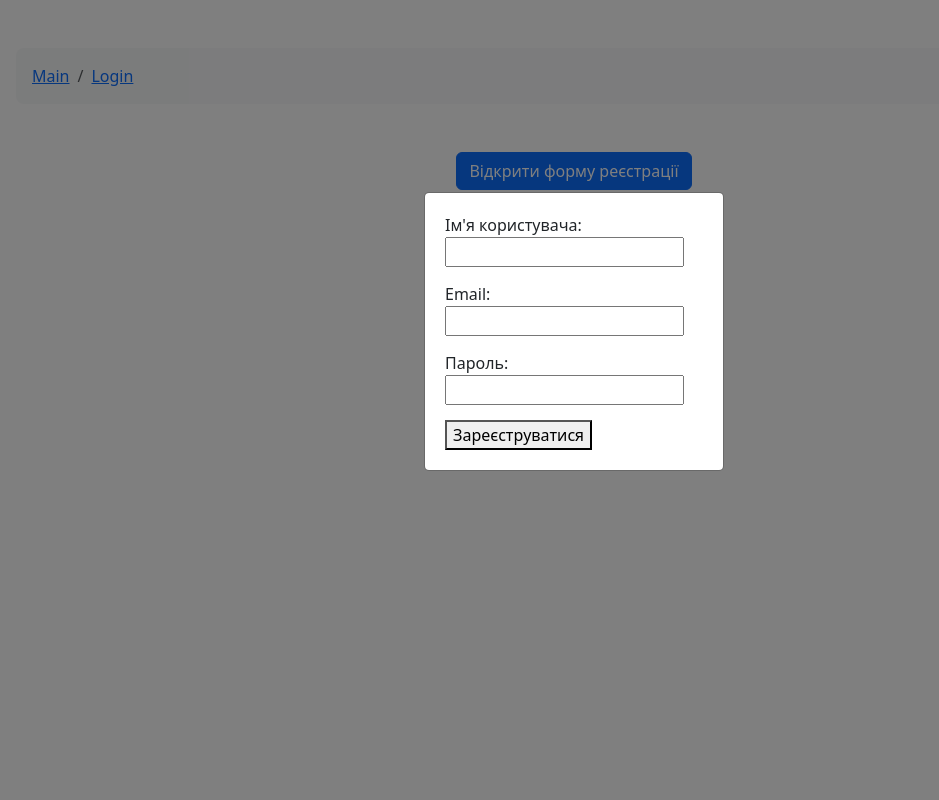
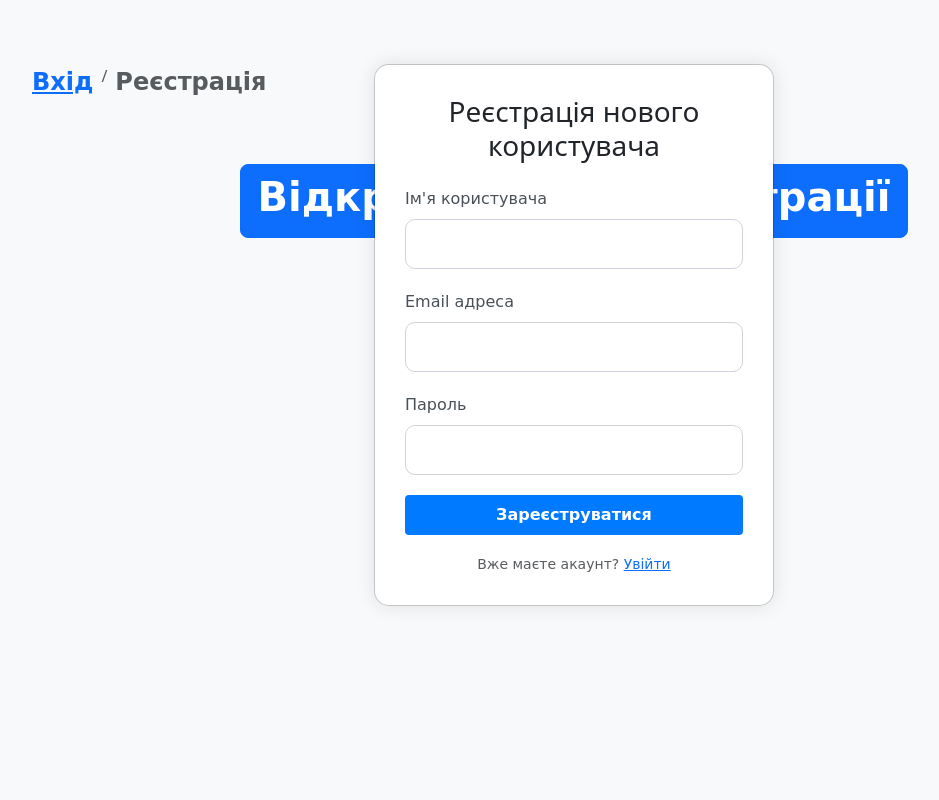
Before and after one commit to SlavaDef/Blog_Flask, a Flask app: page /register in a window 1280 px wide, after a click on "Відкрити форму реєстрації". Shown: the whole page, without its empty margins (66-1005 px from the left). Run offline with Flask 3, Linux system fonts and the light colour scheme.

Commit message:
8 commit

```diff
--- a/webapp/app.py
+++ b/webapp/app.py
@@ -18,7 +18,8 @@ user_db = UserDatabase()
 
 @app.route('/')
 def main_page():
-    return render_template('main.html')
+    return redirect(url_for('my_posts'))
+
 
 
 @app.route('/register', methods=['GET', 'POST'])
@@ -125,6 +126,19 @@ def my_posts():
     return render_template('all_posts.html', results=posts)
 
 
+@app.route('/all_my_posts')
+@check_post_owner
+def all_my_posts():
+
+    author = session['username']
+    posts = user_db.get_posts_by_author(author=author)
+
+    if not posts:
+        flash('У вас поки немає постів', 'info')
+
+    return render_template('all_posts.html', results=posts)
+
+
 @app.route('/post/<int:post_id>')
 #@check_post_owner
 def post_detail(post_id):
--- a/webapp/templates/all_posts.html
+++ b/webapp/templates/all_posts.html
@@ -83,6 +83,7 @@
                 <li class="breadcrumb-item"><a href="/profile">My_prof</a></li>
                 <li class="breadcrumb-item"><a href="/new_post">New_post</a></li>
                 <li class="breadcrumb-item"><a href="/all_posts">All_post</a></li>
+                <li class="breadcrumb-item"><a href="/all_my_posts">Мої пости</a></li>
                 <li class="breadcrumb-item ms-auto">
                     <button class="btn btn-outline-secondary btn-sm" onclick="toggleTheme()" id="themeToggle">
                         <i class="bi bi-moon-fill"></i>
--- a/webapp/templates/profile.html
+++ b/webapp/templates/profile.html
@@ -83,8 +83,8 @@
 
         <nav aria-label="breadcrumb">
             <ol class="breadcrumb p-3 bg-body-tertiary rounded-3">
-                <li class="breadcrumb-item"><a href="/">Main</a></li>
                 <li class="breadcrumb-item"><a href="/all_posts">Всі пости</a></li>
+                <li class="breadcrumb-item"><a href="/all_my_posts">Мої пости</a></li>
                 <li class="breadcrumb-item"><a href="/new_post">Новий пост</a></li>
                 <li class="breadcrumb-item"><a href="/logout">Вийти</a></li>
 
--- a/webapp/templates/register.html
+++ b/webapp/templates/register.html
@@ -5,108 +5,140 @@
     <meta name="viewport" content="width=device-width, initial-scale=1">
     <title>Реєстрація</title>
 
-     <link href="https://cdn.jsdelivr.net/npm/bootstrap@5.3.0/dist/css/bootstrap.min.css" rel="stylesheet">
+    <link href="https://cdn.jsdelivr.net/npm/bootstrap@5.3.0/dist/css/bootstrap.min.css" rel="stylesheet">
 
     <style>
-        .modal {
-            display: none;
-            position: fixed;
-            top: 0;
-            left: 0;
-            width: 100%;
-            height: 100%;
-            background-color: rgba(0,0,0,0.5);
+        body {
+            background-color: #f8f9fa;
         }
 
         .modal-content {
             background-color: white;
-            margin: 15% auto;
-            padding: 20px;
-            width: 300px;
-            border-radius: 5px;
+            margin: 5% auto;
+            padding: 30px;
+            width: 400px;
+            border-radius: 15px;
+            box-shadow: 0 0 20px rgba(0,0,0,0.1);
         }
 
         .form-group {
-            margin-bottom: 15px;
+            margin-bottom: 20px;
         }
 
-        .flash-message {
-            padding: 10px;
-            margin: 10px 0;
-            border-radius: 5px;
+        .form-control {
+            padding: 12px;
+            border-radius: 10px;
+            border: 1px solid #ced4da;
+            font-size: 16px;
         }
 
-        .success {
-            background-color: #d4edda;
-            color: #155724;
+        .form-control:focus {
+            border-color: #80bdff;
+            box-shadow: 0 0 0 0.2rem rgba(0,123,255,.25);
         }
 
-        .error {
-            background-color: #f8d7da;
-            color: #721c24;
+        .btn-register {
+            width: 100%;
+            padding: 12px;
+            border-radius: 10px;
+            background-color: #0d6efd;
+            color: white;
+            font-size: 16px;
+            border: none;
+            transition: background-color 0.3s;
         }
+
+        .btn-register:hover {
+            background-color: #0b5ed7;
+        }
+
+        .form-label {
+            font-weight: 500;
+            margin-bottom: 8px;
+            color: #495057;
+        }
+
+         .custom-heading {
+        font-family: 'Comic Sans MS';
+        font-weight: bold;
+    }
+
+        .form-label, .form-control, .btn-register, .text-muted {
+        font-family: 'Comic Sans MS', cursive;
+    }
+
+    .btn-register {
+        display: block;
+        width: 100%;
+        padding: 0.5rem;
+        margin-top: 1rem;
+        border: none;
+        border-radius: 0.25rem;
+        background-color: #007bff;
+        color: white;
+        font-weight: bold;
+    }
+
+
     </style>
 </head>
 <body>
     {% with messages = get_flashed_messages(with_categories=true) %}
         {% if messages %}
             {% for category, message in messages %}
-                <div class="flash-message {{ category }}">
+                <div class="alert alert-{{ category }} alert-dismissible fade show" role="alert">
                     {{ message }}
+                    <button type="button" class="btn-close" data-bs-dismiss="alert" aria-label="Close"></button>
                 </div>
             {% endfor %}
         {% endif %}
     {% endwith %}
 
-
     <div class="container my-5">
-
         <nav aria-label="breadcrumb">
             <ol class="breadcrumb p-3 bg-body-tertiary rounded-3">
-                <li class="breadcrumb-item"><a href="/">Main</a></li>
-                <li class="breadcrumb-item"><a href="/login">Login</a></li>
-
+                <li class="breadcrumb-item"><a href="/login" class="custom-heading" style="font-size: 1.5rem">Вхід</a></li>
+                <li class="breadcrumb-item active" aria-current="page">
+                    <span class="custom-heading" style="font-size: 1.5rem">Реєстрація</span>
+                </li>
             </ol>
         </nav>
     </div>
 
     <div class="modal" id="registerModal">
         <div class="modal-content">
+            <h3 class="text-center mb-4">Реєстрація нового користувача</h3>
             <form method="POST" action="{{ url_for('register') }}">
                 <div class="form-group">
-                    <label for="username">Ім'я користувача:</label>
-                    <input type="text" id="username" name="username" required>
+                    <label class="form-label" for="username">Ім'я користувача</label>
+                    <input type="text" class="form-control" id="username" name="username" required>
                 </div>
 
                 <div class="form-group">
-                    <label for="email">Email:</label>
-                    <input type="email" id="email" name="email"
+                    <label class="form-label" for="email">Email адреса</label>
+                    <input type="email" class="form-control" id="email" name="email"
                            pattern="[a-zA-Z0-9._%+-]+@[a-zA-Z0-9.-]+\.[a-zA-Z]{2,}"
-                             required >
+                           required>
                 </div>
 
                 <div class="form-group">
-                    <label for="password">Пароль:</label>
-                    <input type="password" id="password" name="password" required>
+                    <label class="form-label" for="password">Пароль</label>
+                    <input type="password" class="form-control" id="password" name="password" required>
                 </div>
 
-                <button type="submit">Зареєструватися</button>
+                <button type="submit" class="btn-register">Зареєструватися</button>
             </form>
+            <div class="text-center mt-3">
+                <small class="text-muted">Вже маєте акаунт? <a href="/login">Увійти</a></small>
+            </div>
         </div>
     </div>
 
-   <!-- <button onclick="document.getElementById('registerModal').style.display='block'">
-        Відкрити форму реєстрації
-    </button> -->
-
     <div class="d-flex justify-content-center">
-
-    <button class="btn btn-primary" onclick="document.getElementById('registerModal').style.display='block'">
-        Відкрити форму реєстрації
-    </button>
-
+        <button class="btn btn-primary btn-lg" onclick="document.getElementById('registerModal').style.display='block'">
+            <h1 class="custom-heading">Відкрити форму реєстрації</h1>
+        </button>
     </div>
-
 
     <script>
         window.onclick = function(event) {
@@ -117,21 +149,6 @@
         }
     </script>
 
-
-<link rel="stylesheet" href="https://cdnjs.cloudflare.com/ajax/libs/font-awesome/5.15.4/css/all.min.css">
-
-    {% for i in range(8) %}
-    <div class="container my-5">
-        <nav aria-label="breadcrumb"></nav>
-    </div>
-    <div class="b-example-divider"></div>
-
- {% endfor %}
-
-
-
-    <!-- Підключення Bootstrap JavaScript -->
     <script src="https://cdn.jsdelivr.net/npm/bootstrap@5.3.0/dist/js/bootstrap.bundle.min.js"></script>
-
 </body>
 </html>
```
Also changed, not shown: blog_app/db/service.py (+19 -0 lines), save.txt (+140 -0 lines), webapp/templates/login.html (+3 -9 lines).
